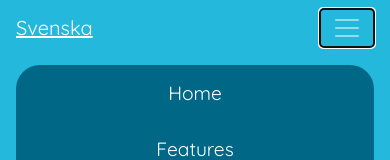
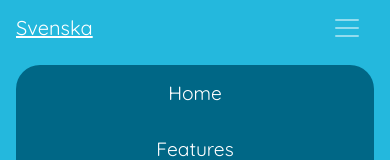
Before and after one commit to ImDino/Portfolio, a website: page index.html in a window 390 px wide. Both pictures are taken after a click on the button "Toggle navigation". Shown: the top 160 px of the page. Drawn offline with nearby package versions, Linux system fonts and the light colour scheme.

Commit message:
removing zombie comments and focus outline on hamburger

```diff
--- a/css/main.css
+++ b/css/main.css
@@ -126,11 +126,9 @@ a {
 .navbar-toggler {
   border: none; }
 
-/*  // most pages (even nackademin themselves) have no focus outline on the hamburger icon for aesthetic reasons
 .navbar-toggler:focus {
-    outline: none;
-}
-*/
+  outline: none; }
+
 .nav-item {
   background-color: #006786;
   line-height: 2.5em;
```
